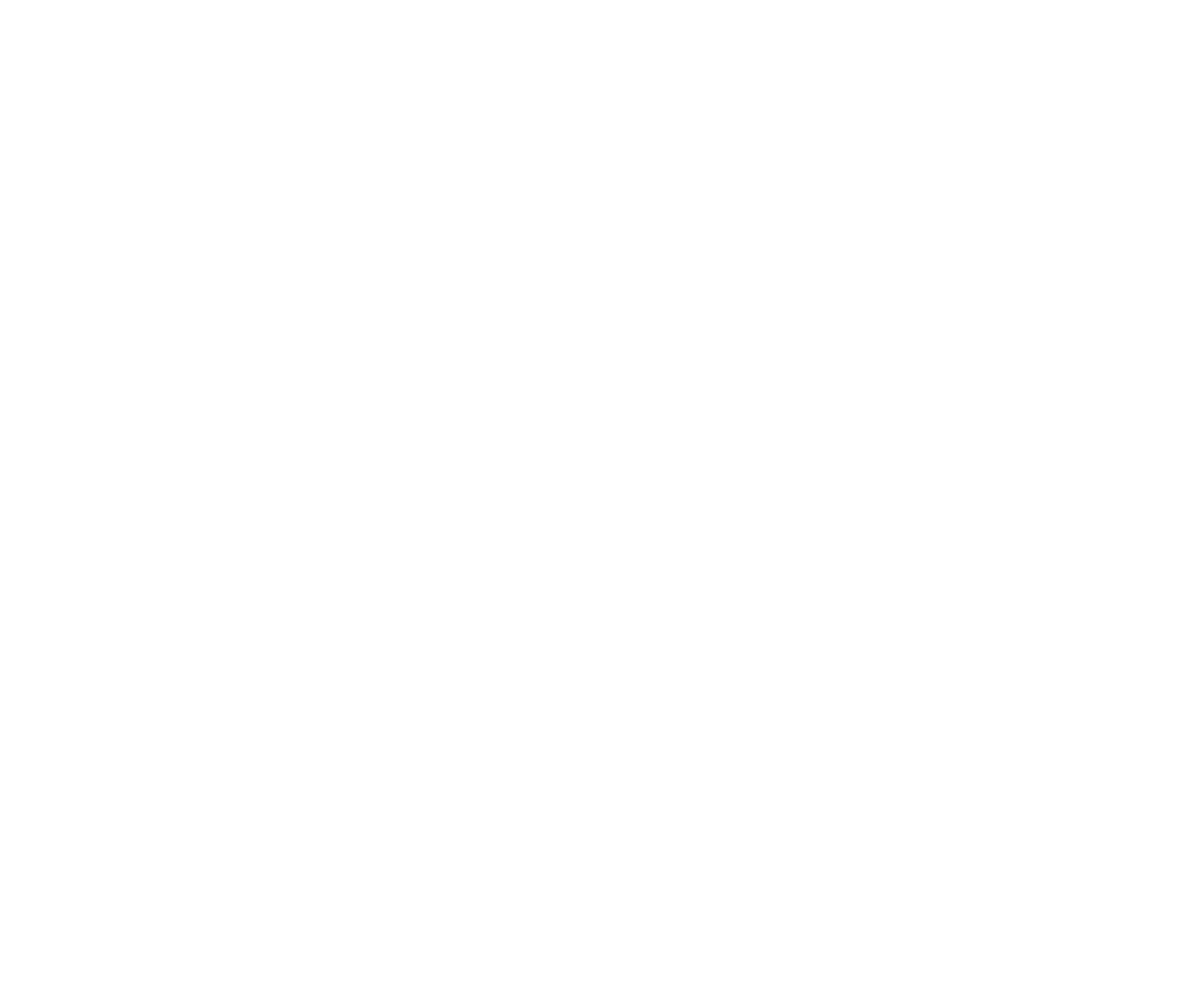
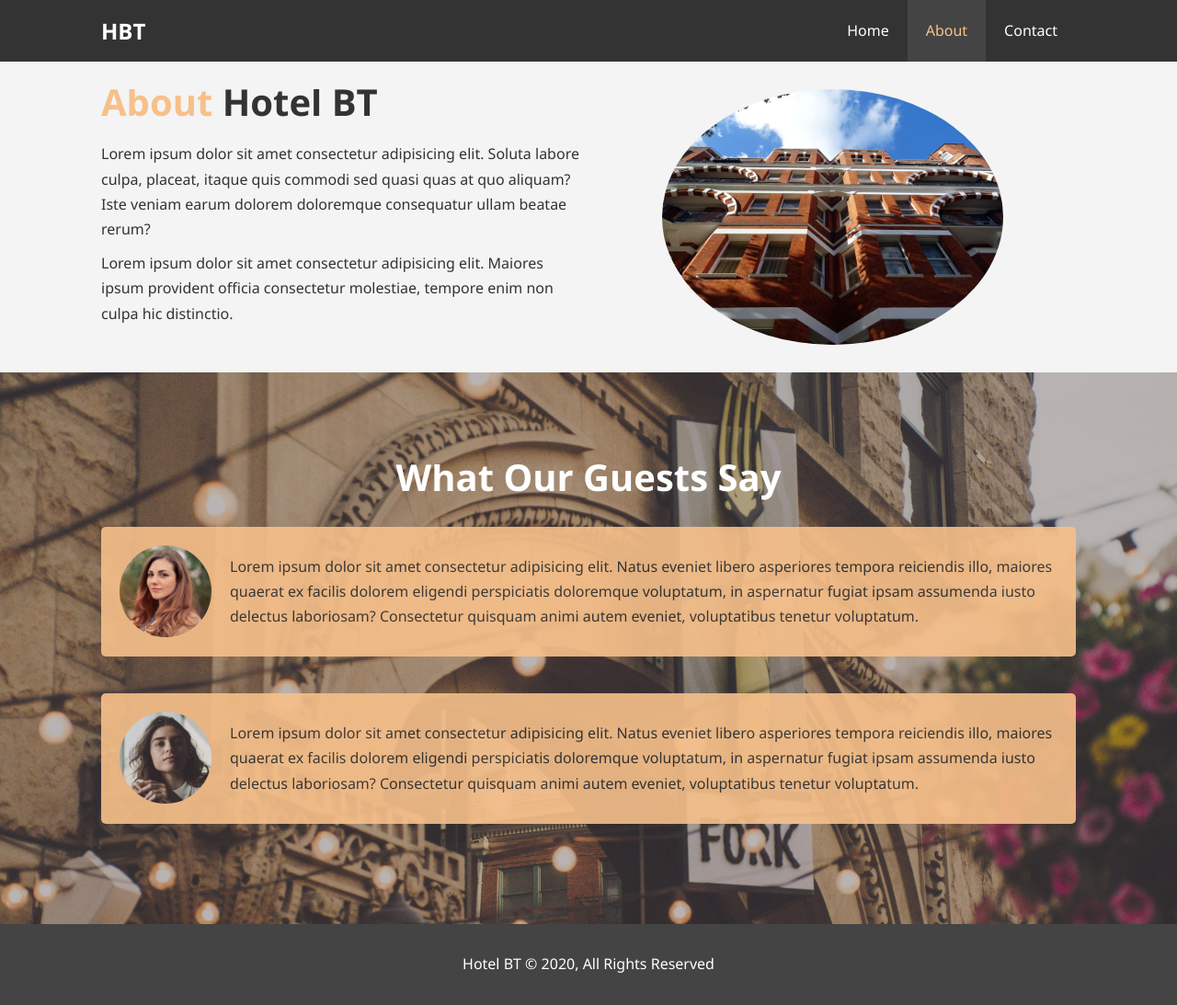
Before and after one commit to gvgesanto2/hotelbt-website, a plain HTML site: page about.html in a window 1280 px wide. Shown: the whole page at 92% size. Before the commit the page ends 800 px from the top, so only its background shows below. Drawn offline with Linux system fonts and the light colour scheme.

Commit message:
finished the about page design

```diff
--- a/about.html
+++ b/about.html
@@ -0,0 +1,59 @@
+<!DOCTYPE html>
+<html lang="en">
+<head>
+  <meta charset="UTF-8">
+  <meta name="viewport" content="width=device-width, initial-scale=1.0">
+  <meta name="description" content="Welcome to the most extraordinary hotel in Boston Massachusetts">
+  <meta name="keywords" content="hotel,boston hotel,new england hotel">
+  <link rel="stylesheet" href="css/style.css">
+  <title>Hotel BT | About</title>
+</head>
+<body>
+  <header>
+    <nav id="navbar">
+      <div class="container">
+        <h1 class="logo"><a href="index.html">HBT</a></h1>
+        <ul>
+          <li><a href="index.html">Home</a></li>
+          <li><a class="current" href="about.html">About</a></li>
+          <li><a href="contact.html">Contact</a></li>
+        </ul>
+      </div>
+    </nav>
+  </header>
+
+  <section id="about-info" class="bg-light py-3">
+    <div class="container">
+      <div class="info-left">
+        <h1 class="l-heading"><span class="text-primary">About</span> Hotel BT</h1>
+        <p>Lorem ipsum dolor sit amet consectetur adipisicing elit. Soluta labore culpa, placeat, itaque quis commodi sed quasi quas at quo aliquam? Iste veniam earum dolorem doloremque consequatur ullam beatae rerum?</p>
+        <p>Lorem ipsum dolor sit amet consectetur adipisicing elit. Maiores ipsum provident officia consectetur molestiae, tempore enim non culpa hic distinctio.</p>
+      </div>
+      <div class="info-right">
+        <img src="./img/photo-2.jpg" alt="hotel">
+      </div>
+    </div>
+  </section>
+
+  <div class="clr"></div>
+
+  <section id="testimonials" class="py-3">
+    <div class="container">
+      <h2 class="l-heading">What Our Guests Say</h2>
+      <div class="testimonial bg-primary">
+        <img src="./img/person-1.jpg" alt="Samantha">
+        <p>Lorem ipsum dolor sit amet consectetur adipisicing elit. Natus eveniet libero asperiores tempora reiciendis illo, maiores quaerat ex facilis dolorem eligendi perspiciatis doloremque voluptatum, in aspernatur fugiat ipsam assumenda iusto delectus laboriosam? Consectetur quisquam animi autem eveniet, voluptatibus tenetur voluptatum.</p>
+      </div>
+
+      <div class="testimonial bg-primary">
+        <img src="./img/person-2.jpg" alt="Jennifer">
+        <p>Lorem ipsum dolor sit amet consectetur adipisicing elit. Natus eveniet libero asperiores tempora reiciendis illo, maiores quaerat ex facilis dolorem eligendi perspiciatis doloremque voluptatum, in aspernatur fugiat ipsam assumenda iusto delectus laboriosam? Consectetur quisquam animi autem eveniet, voluptatibus tenetur voluptatum.</p>
+      </div>
+    </div>
+  </section>
+
+  <footer id="main-footer">
+    <p>Hotel BT &copy; 2020, All Rights Reserved</p>
+  </footer>
+</body>
+</html>
--- a/css/style.css
+++ b/css/style.css
@@ -78,6 +78,23 @@ p {
 
 .clr {
   clear: both;
+}
+
+/* Padding */
+.py-1 {
+  padding: 10px 0;
+}
+
+.py-2 {
+  padding: 20px 0;
+}
+
+.py-3 {
+  padding: 30px 0;
+}
+
+.l-heading {
+  font-size: 40px;
 }
 
 /* Navbar */
@@ -174,6 +191,53 @@ p {
   margin-bottom: 10px;
 }
 
+/* About Info */
+#about-info .info-right {
+  float: right;
+  width: 50%;
+  min-height: 100%;
+}
+
+#about-info .info-right img {
+  display: block;
+  width: 70%;
+  margin: auto;
+  border-radius: 50%;
+}
+
+#about-info .info-left {
+  float: left;
+  width: 50%;
+  min-height: 100%;
+}
+
+/* Testimonials */
+#testimonials {
+  height: 600px;
+  background: url("../img/test-bg.jpg") no-repeat center center/cover;
+  padding-top: 100px;
+}
+
+#testimonials h2 {
+  color: #fff;
+  text-align: center;
+  padding-bottom: 40px;
+}
+
+#testimonials .testimonial {
+  padding: 20px;
+  margin-bottom: 40px;
+  border-radius: 5px;
+  opacity: 0.9;
+}
+
+#testimonials .testimonial img {
+  width: 100px;
+  float: left;
+  margin-right: 20px;
+  border-radius: 50%;
+}
+
 /* Footer */
 #main-footer {
   text-align: center;
```
Also changed, not shown: contact.html (+31 -0 lines).
